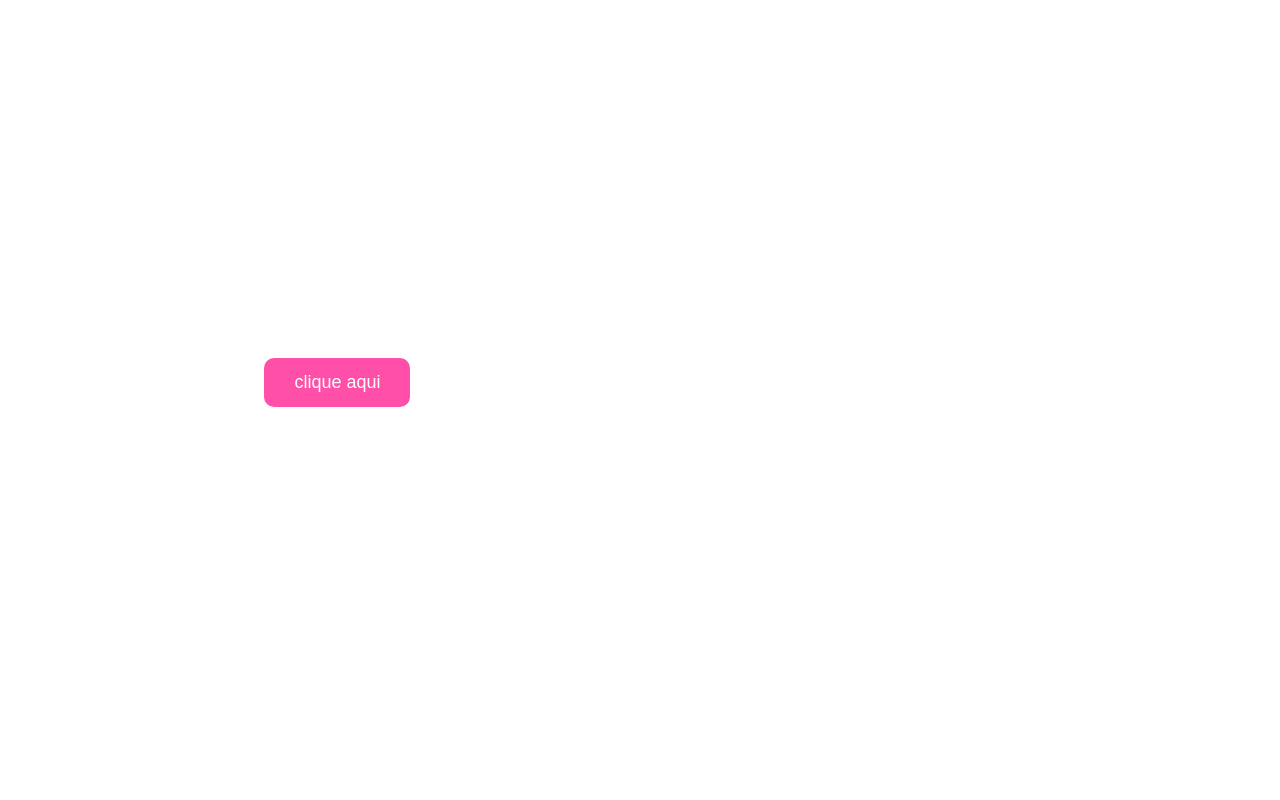
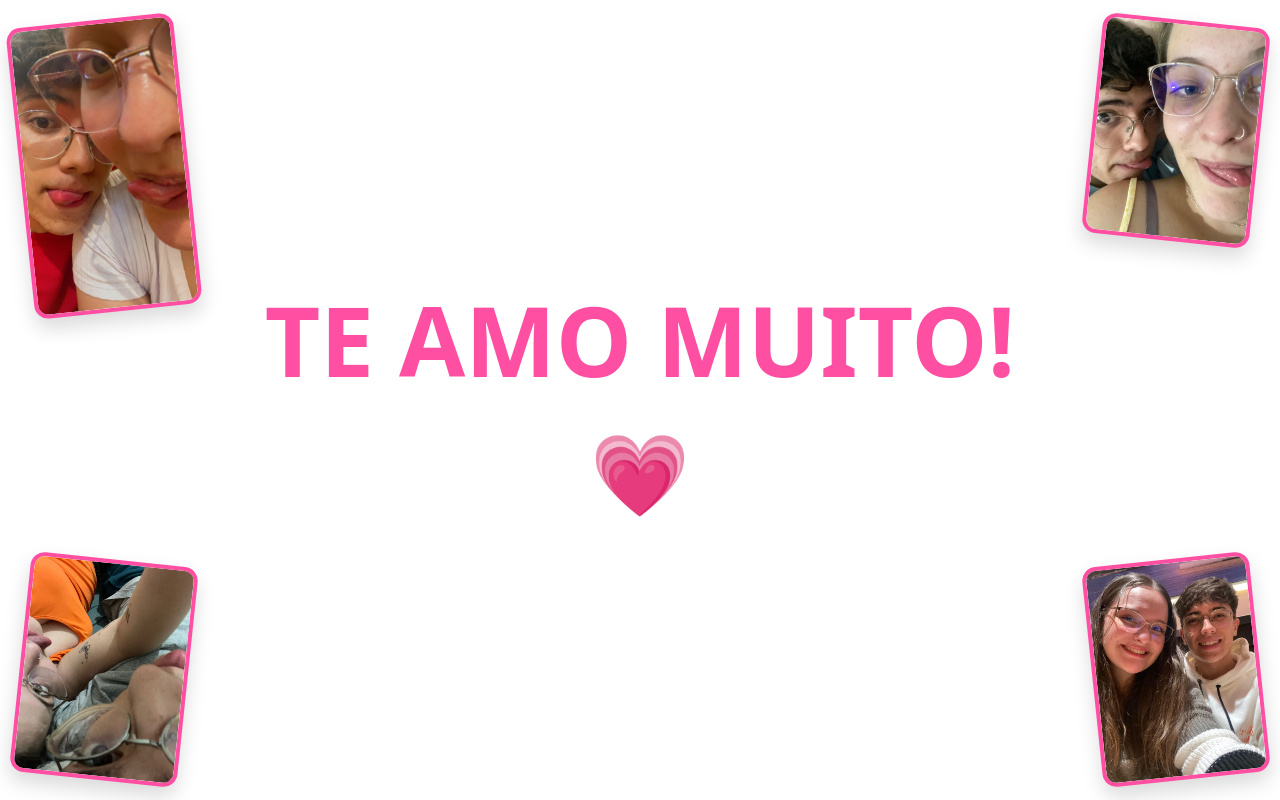
Before and after one commit to gabriel-melo284/teste, a plain HTML site: page index.html in a window 1280 px wide. Drawn offline with Linux system fonts and the light colour scheme.

Commit message:
Update index.html

```diff
--- a/index.html
+++ b/index.html
@@ -2,93 +2,123 @@
 <html lang="pt-br">
 <head>
 <meta charset="UTF-8" />
-<meta name="viewport" content="width=device-width, initial-scale=1.0">
+<meta name="viewport" content="width=device-width, initial-scale=1, viewport-fit=cover">
 <title>Surpresa</title>
 
 <style>
-    body {
+    :root {
+        --pink: #ff4fa3;
+    }
+
+    html, body {
         margin: 0;
+        padding: 0;
+        background: white;
+        height: 100%;
+        width: 100%;
+        overflow: hidden;
+        font-family: system-ui, Arial, sans-serif;
+    }
+
+    /* === ESTÁGIO DOS BOTÕES === */
+    #stage {
+        position: relative;
+        width: 100vw;
         height: 100vh;
+    }
+
+    .btn {
+        position: absolute;
+        padding: 14px 28px;
+        font-size: 20px;
+        background: var(--pink);
+        color: white;
+        border: none;
+        border-radius: 12px;
+        cursor: pointer;
+        box-shadow: 0 10px 24px rgba(255, 79, 163, 0.25);
+        transition: 0.15s;
+    }
+
+    /* === TELA FINAL === */
+    #final {
+        position: absolute;
+        inset: 0;
+        background: white;
+        display: none;                   /* aparece só ao final */
         overflow: hidden;
-        background: white;
-        font-family: Arial, sans-serif;
+
+        /* Centralização perfeita no mobile e desktop */
         display: flex;
+        flex-direction: column;
         justify-content: center;
         align-items: center;
     }
 
-    /* BOTÃO */
-    #btn {
-        position: absolute;
-        padding: 14px 30px;
-        font-size: 18px;
-        background: #ff4fa8;
-        color: white;
-        border: none;
-        border-radius: 10px;
-        cursor: pointer;
-        transition: 0.2s;
+    .center {
+        text-align: center;
+        color: var(--pink);
+        position: relative;
     }
 
-    /* TELA FINAL */
-    #final {
-        display: none;
-        position: absolute;
-        inset: 0;
-        background: white;
-        overflow: hidden;
-        text-align: center;
-        padding-top: 20px;
+    h1 {
+        margin: 0;
+        font-size: clamp(36px, 10vw, 96px);
+        font-weight: 900;
     }
 
-    #texto-final {
-        font-size: 48px;
-        color: #ff4fa8;
-        font-weight: bold;
-        margin-top: 40px;
+    .heart {
+        font-size: clamp(40px, 8vw, 80px);
+        margin-top: 12px;
     }
 
-    .img {
+    /* === FOTOS === */
+    .photo {
         position: absolute;
-        width: 150px;
-        border-radius: 10px;
-        transform: rotate(-5deg);
+        width: 28vw;
+        max-width: 160px;
+        border-radius: 14px;
+        border: 4px solid var(--pink);
+        object-fit: cover;
+        background: white;
+        box-shadow: 0 10px 20px rgba(0,0,0,.15);
     }
 
-    #coracao {
-        font-size: 80px;
-        color: #ff4fa8;
-        margin-top: 20px;
-    }
+    .top-left { top: 20px; left: 20px; transform: rotate(-6deg); }
+    .top-right { top: 20px; right: 20px; transform: rotate(6deg); }
+    .bottom-left { bottom: 20px; left: 20px; transform: rotate(6deg); }
+    .bottom-right { bottom: 20px; right: 20px; transform: rotate(-6deg); }
 
-    @media (max-width: 768px) {
-        .img { width: 110px; }
-        #texto-final { font-size: 32px; }
+    @media (max-width: 600px) {
+        .photo { width: 34vw; max-width: 140px; }
+        .btn { width: 70vw; max-width: 300px; }
     }
 </style>
 
 </head>
 <body>
 
-<!-- BOTÃO INICIAL -->
-<button id="btn">clique aqui</button>
+<!-- ÁREA DOS BOTÕES -->
+<div id="stage"></div>
 
 <!-- TELA FINAL -->
 <div id="final">
 
-    <div id="texto-final">TE AMO MUITO!</div>
-    <div id="coracao">❤</div>
+    <!-- FOTOS (troque os nomes se necessário) -->
+    <img src="images/1.jpg" class="photo top-left" alt="">
+    <img src="images/2.jpg" class="photo top-right" alt="">
+    <img src="images/3.jpg" class="photo bottom-left" alt="">
+    <img src="images/4.jpg" class="photo bottom-right" alt="">
 
-    <!-- IMAGENS AO REDOR -->
-    <img src="images/1.jpg" class="img" style="top: 10%; left: 5%; transform: rotate(-10deg);">
-    <img src="images/2.jpg" class="img" style="top: 10%; right: 5%; transform: rotate(8deg);">
-    <img src="images/3.jpg" class="img" style="bottom: 10%; left: 10%; transform: rotate(6deg);">
-    <img src="images/4.jpg" class="img" style="bottom: 10%; right: 10%; transform: rotate(-7deg);">
-
+    <div class="center">
+        <h1>TE AMO MUITO!</h1>
+        <div class="heart">💗</div>
+    </div>
 </div>
 
 <script>
-const textos = [
+/* TEXTOS DOS BOTÕES */
+const STEPS = [
     "clique aqui",
     "agora aqui",
     "quase lá",
@@ -96,40 +126,52 @@ const textos = [
     "agora é sério"
 ];
 
-let etapa = 0;
+let step = 0;
 
-function moverBotao() {
-    const btn = document.getElementById("btn");
+function random(min, max) {
+    return Math.random() * (max - min) + min;
+}
 
-    if (etapa < textos.length) {
-        btn.textContent = textos[etapa];
+function showStep() {
+    if (step >= STEPS.length) {
+        // Mostrar tela final
+        document.getElementById("stage").style.display = "none";
+        document.getElementById("final").style.display = "flex";
+        return;
     }
 
-    const maxX = window.innerWidth - 150;
-    const maxY = window.innerHeight - 70;
+    const stage = document.getElementById("stage");
+    stage.innerHTML = "";
 
-    const x = Math.random() * maxX;
-    const y = Math.random() * maxY;
+    const btn = document.createElement("button");
+    btn.className = "btn";
+    btn.textContent = STEPS[step];
 
-    btn.style.left = x + "px";
-    btn.style.top = y + "px";
+    const margin = 20;
+    const bw = 200;
+    const bh = 60;
 
-    etapa++;
+    const maxX = innerWidth - (margin + bw);
+    const maxY = innerHeight - (margin + bh);
 
-    if (etapa === textos.length) {
-        setTimeout(() => abrirFinal(), 800);
-    }
+    btn.style.left = random(margin, maxX) + "px";
+    btn.style.top = random(margin, maxY) + "px";
+
+    btn.onclick = () => {
+        step++;
+        showStep();
+    };
+
+    stage.appendChild(btn);
 }
 
-function abrirFinal() {
-    document.getElementById("btn").style.display = "none";
-    document.getElementById("final").style.display = "block";
-}
+window.onload = showStep;
 
-document.getElementById("btn").addEventListener("click", moverBotao);
-
-// posição inicial
-moverBotao();
+window.addEventListener("resize", () => {
+    if (document.getElementById("final").style.display !== "flex") {
+        showStep();
+    }
+});
 </script>
 
 </body>
```
